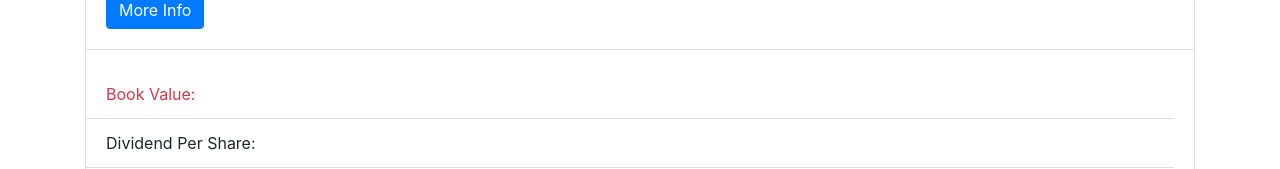
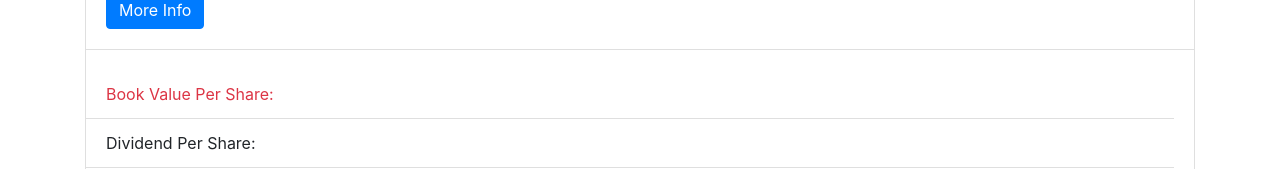
Before and after one commit to SteelMasterJ/Stock-Info-Displayer-App, a React (Create React App) app: page / in a window 1280 px wide. Shown: the part 173-342 px from the top of the page. Built offline with nearby package versions, Linux system fonts and the light colour scheme; no server answers.

Commit message:
Update Profile.js

```diff
--- a/src/components/Profile.js
+++ b/src/components/Profile.js
@@ -14,7 +14,7 @@ const Profile = props => (
                     <a rel="noopener noreferrer" href={"https://finviz.com/quote.ashx?t=" + props.ticker} className="btn btn-primary" target="_blank">More Info</a>
                 </div>
                 <ul className="list-group list-group-flush card-body">
-                    <li className={(props.bookValue > 0) ? "list-group-item" : "list-group-item text-danger"}>Book Value: {props.bookValue}</li>
+                    <li className={(props.bookValue > 0) ? "list-group-item" : "list-group-item text-danger"}>Book Value Per Share: {props.bookValue}</li>
                     <li className="list-group-item">Dividend Per Share: {props.DividendPerShare}</li>
                     <li className={(props.eps > 0) ? "list-group-item" : "list-group-item text-danger"}>Earnings Per Share (Diluted, Trailing Tweleve Months): {props.eps}</li>
                     <li className="list-group-item">Graham Number: {isNaN(Math.sqrt(22.5 * props.bookValue * props.eps)) ? "Don't buy this stock, it's fundamentals are flawed and/or some of its financial data is missing" : Math.sqrt(22.5 * props.bookValue * props.eps)}</li>
```
